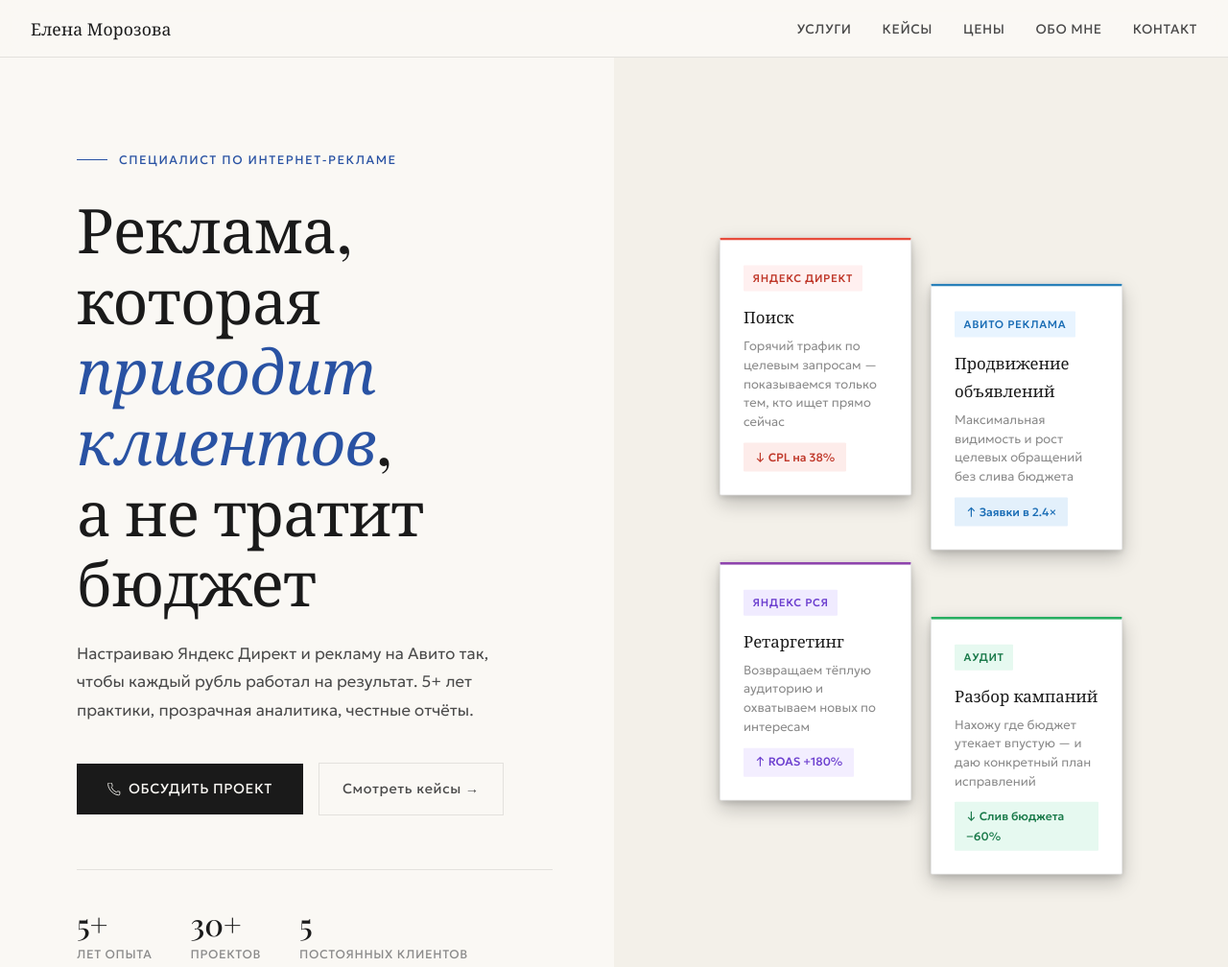
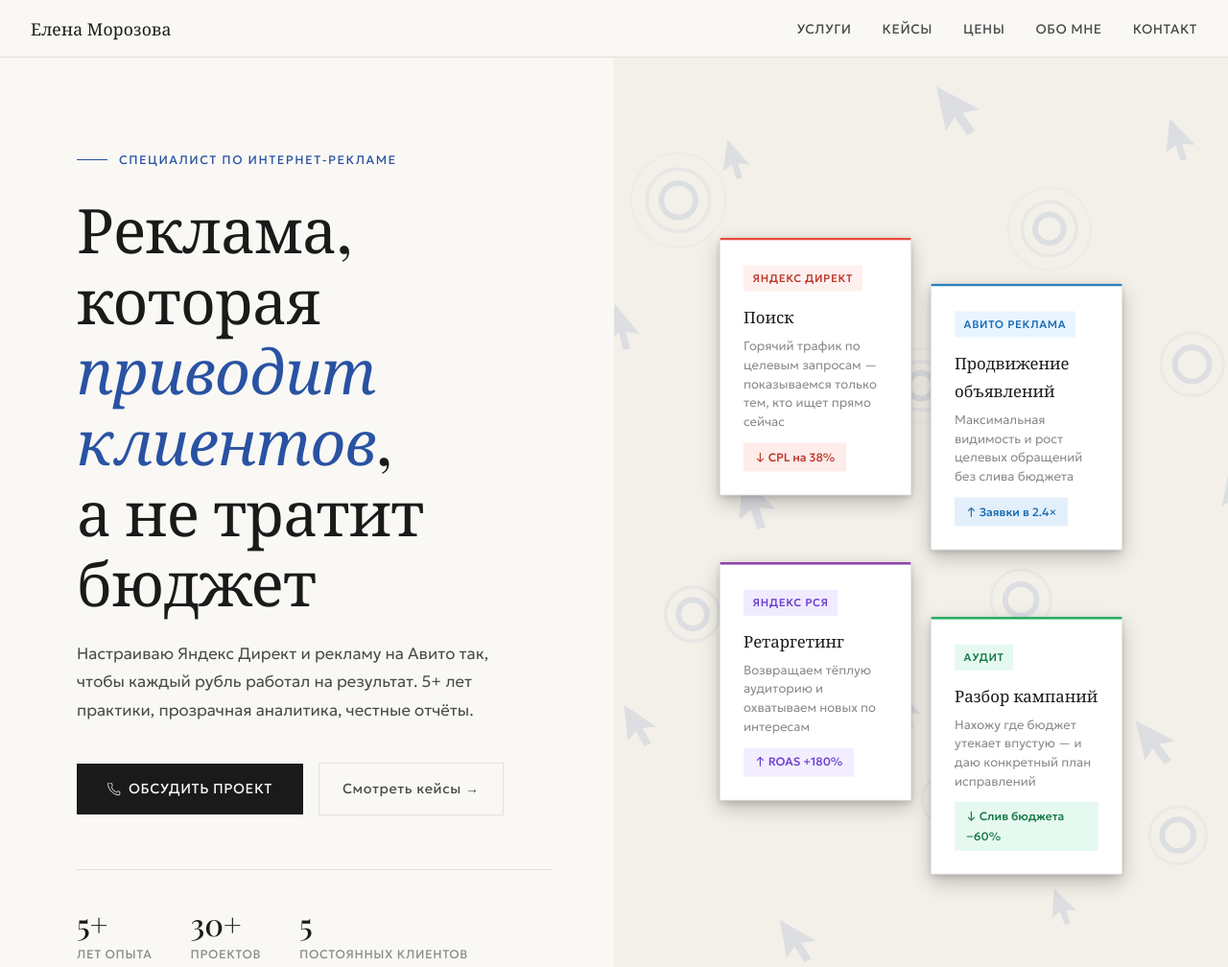
Before and after one commit to zahaand/elena-ads, a plain HTML site: page index.html in a window 1280 px wide. Shown: the top 1008 px of the page at 96% size. Drawn offline with nearby package versions, Linux system fonts and the light colour scheme.

Commit message:
Add SVG background pattern to hero section
Added a background SVG pattern to the hero section.

```diff
--- a/index.html
+++ b/index.html
@@ -233,6 +233,14 @@
       align-items: center;
       padding: 4rem 3rem;
       position: relative;
+    }
+
+    .hero-bg-pattern {
+      position: absolute;
+      inset: 0;
+      width: 100%;
+      height: 100%;
+      pointer-events: none;
     }
 
     .hero-visual {
@@ -904,6 +912,56 @@
   </div>
 
   <div class="hero-right">
+    <svg class="hero-bg-pattern" viewBox="0 0 600 700" xmlns="http://www.w3.org/2000/svg" opacity="0.11" preserveAspectRatio="xMidYMid slice">
+      <g fill="#2952a3">
+        <path transform="translate(30,20) scale(0.9) rotate(-5,8,20)" d="M4 4 L4 36 L12 28 L18 42 L24 40 L18 26 L30 26 Z"/>
+        <path transform="translate(160,55) scale(0.7) rotate(8,8,20)" d="M4 4 L4 36 L12 28 L18 42 L24 40 L18 26 L30 26 Z"/>
+        <path transform="translate(310,15) scale(1.0) rotate(-12,8,20)" d="M4 4 L4 36 L12 28 L18 42 L24 40 L18 26 L30 26 Z"/>
+        <path transform="translate(470,40) scale(0.75) rotate(6,8,20)" d="M4 4 L4 36 L12 28 L18 42 L24 40 L18 26 L30 26 Z"/>
+        <path transform="translate(540,80) scale(0.85) rotate(-9,8,20)" d="M4 4 L4 36 L12 28 L18 42 L24 40 L18 26 L30 26 Z"/>
+        <path transform="translate(80,170) scale(0.8) rotate(10,8,20)" d="M4 4 L4 36 L12 28 L18 42 L24 40 L18 26 L30 26 Z"/>
+        <path transform="translate(240,150) scale(0.65) rotate(-7,8,20)" d="M4 4 L4 36 L12 28 L18 42 L24 40 L18 26 L30 26 Z"/>
+        <path transform="translate(410,165) scale(0.9) rotate(14,8,20)" d="M4 4 L4 36 L12 28 L18 42 L24 40 L18 26 L30 26 Z"/>
+        <path transform="translate(20,310) scale(0.75) rotate(-11,8,20)" d="M4 4 L4 36 L12 28 L18 42 L24 40 L18 26 L30 26 Z"/>
+        <path transform="translate(170,290) scale(0.95) rotate(5,8,20)" d="M4 4 L4 36 L12 28 L18 42 L24 40 L18 26 L30 26 Z"/>
+        <path transform="translate(350,305) scale(0.7) rotate(-8,8,20)" d="M4 4 L4 36 L12 28 L18 42 L24 40 L18 26 L30 26 Z"/>
+        <path transform="translate(510,285) scale(0.85) rotate(11,8,20)" d="M4 4 L4 36 L12 28 L18 42 L24 40 L18 26 L30 26 Z"/>
+        <path transform="translate(90,450) scale(0.8) rotate(-6,8,20)" d="M4 4 L4 36 L12 28 L18 42 L24 40 L18 26 L30 26 Z"/>
+        <path transform="translate(280,440) scale(0.7) rotate(9,8,20)" d="M4 4 L4 36 L12 28 L18 42 L24 40 L18 26 L30 26 Z"/>
+        <path transform="translate(450,460) scale(0.9) rotate(-13,8,20)" d="M4 4 L4 36 L12 28 L18 42 L24 40 L18 26 L30 26 Z"/>
+        <path transform="translate(30,590) scale(0.75) rotate(7,8,20)" d="M4 4 L4 36 L12 28 L18 42 L24 40 L18 26 L30 26 Z"/>
+        <path transform="translate(200,600) scale(0.85) rotate(-10,8,20)" d="M4 4 L4 36 L12 28 L18 42 L24 40 L18 26 L30 26 Z"/>
+        <path transform="translate(390,580) scale(0.65) rotate(4,8,20)" d="M4 4 L4 36 L12 28 L18 42 L24 40 L18 26 L30 26 Z"/>
+        <path transform="translate(545,610) scale(0.8) rotate(-7,8,20)" d="M4 4 L4 36 L12 28 L18 42 L24 40 L18 26 L30 26 Z"/>
+      </g>
+      <g fill="none" stroke="#2952a3">
+        <circle cx="130" cy="100" r="12" stroke-width="4"/>
+        <circle cx="130" cy="100" r="22" stroke-width="2.5" opacity="0.5"/>
+        <circle cx="130" cy="100" r="33" stroke-width="1.5" opacity="0.25"/>
+        <circle cx="390" cy="120" r="10" stroke-width="4"/>
+        <circle cx="390" cy="120" r="19" stroke-width="2.5" opacity="0.5"/>
+        <circle cx="390" cy="120" r="29" stroke-width="1.5" opacity="0.25"/>
+        <circle cx="50" cy="250" r="11" stroke-width="4"/>
+        <circle cx="50" cy="250" r="20" stroke-width="2" opacity="0.5"/>
+        <circle cx="300" cy="230" r="9" stroke-width="4"/>
+        <circle cx="300" cy="230" r="17" stroke-width="2.5" opacity="0.5"/>
+        <circle cx="300" cy="230" r="26" stroke-width="1.5" opacity="0.25"/>
+        <circle cx="490" cy="215" r="12" stroke-width="4"/>
+        <circle cx="490" cy="215" r="22" stroke-width="2" opacity="0.4"/>
+        <circle cx="140" cy="390" r="10" stroke-width="4"/>
+        <circle cx="140" cy="390" r="19" stroke-width="2.5" opacity="0.5"/>
+        <circle cx="370" cy="380" r="11" stroke-width="4"/>
+        <circle cx="370" cy="380" r="21" stroke-width="2" opacity="0.45"/>
+        <circle cx="540" cy="400" r="9" stroke-width="4"/>
+        <circle cx="540" cy="400" r="17" stroke-width="2" opacity="0.4"/>
+        <circle cx="60" cy="530" r="12" stroke-width="4"/>
+        <circle cx="60" cy="530" r="22" stroke-width="2.5" opacity="0.5"/>
+        <circle cx="320" cy="520" r="10" stroke-width="4"/>
+        <circle cx="320" cy="520" r="19" stroke-width="2" opacity="0.45"/>
+        <circle cx="480" cy="545" r="11" stroke-width="4"/>
+        <circle cx="480" cy="545" r="20" stroke-width="2" opacity="0.4"/>
+      </g>
+    </svg>
     <div class="hero-visual">
       <div class="hero-col hero-col-left">
         <div class="platform-card card-red">
```
